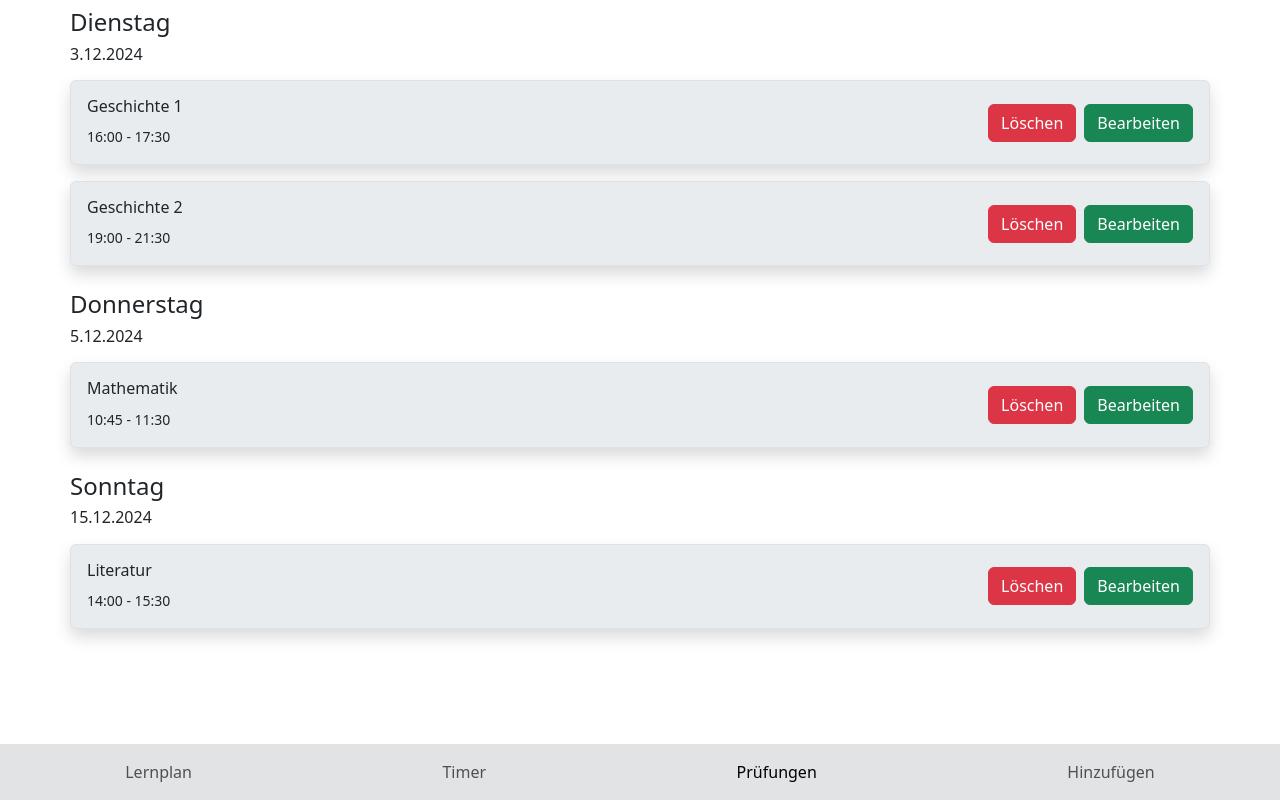
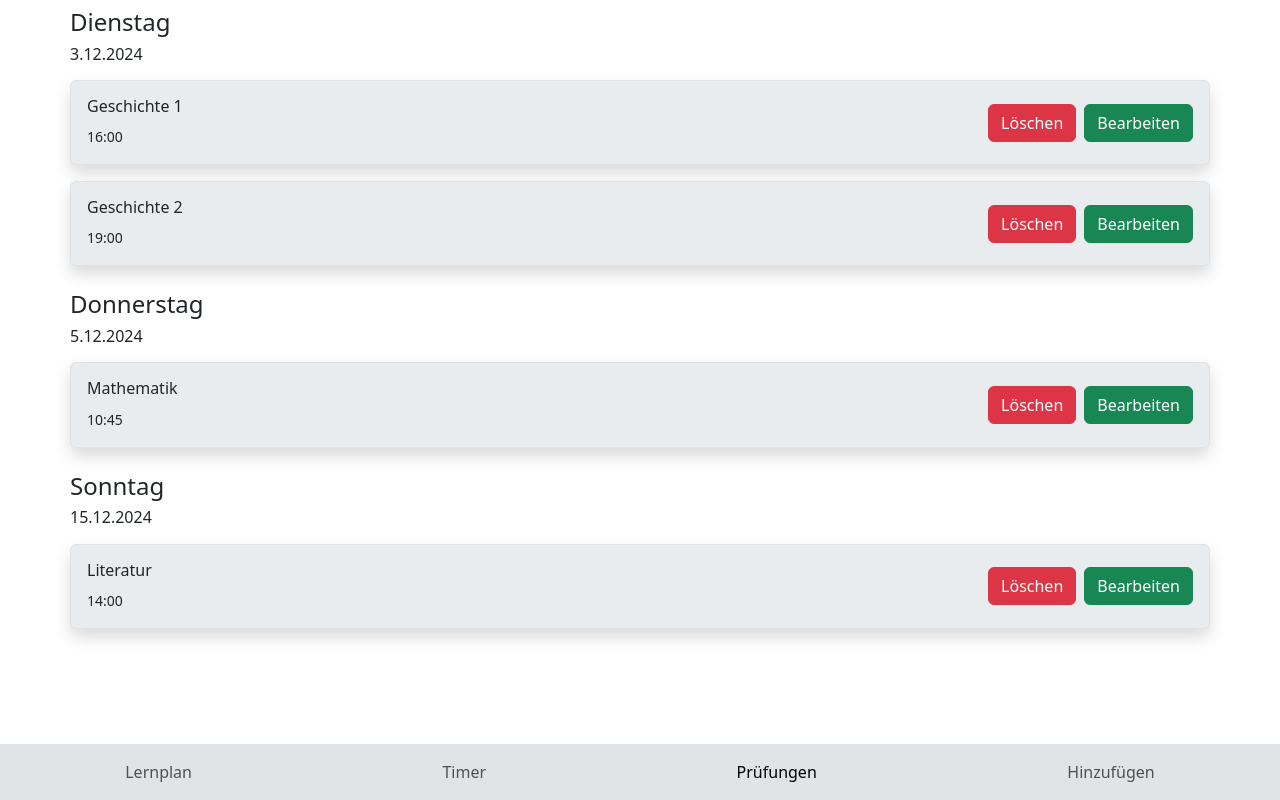
Before and after one commit to cdehnert18/Lernhelfer, a Vue app: page /pruefung in a window 1280 px wide. Built offline with nearby package versions, Linux system fonts and the light colour scheme.

Commit message:
- removed end of the exam

```diff
--- a/src/components/Exam.vue
+++ b/src/components/Exam.vue
@@ -1,6 +1,6 @@
 <script setup lang="ts">
 import { computed } from 'vue'
-import { defineComponent } from 'vue';
+import { defineComponent } from 'vue'
 
 defineComponent({
   name: 'ExamComponent',
@@ -9,15 +9,15 @@ defineComponent({
 const props = defineProps<{
   pruefung: string
   zeitraumStart: Date
-  zeitraumEnde: Date
 }>()
 
 const zeitraum = computed(() => {
-  const hoursStart = props.zeitraumStart.getHours().toString().padStart(2, '0');
-  const minutesStart = props.zeitraumStart.getMinutes().toString().padStart(2, '0');
-  const hoursEnde = props.zeitraumEnde.getHours().toString().padStart(2, '0');
-  const minutesEnde = props.zeitraumEnde.getMinutes().toString().padStart(2, '0');
-  const zeitraum = `${hoursStart}:${minutesStart} - ${hoursEnde}:${minutesEnde}`;
+  const hoursStart = props.zeitraumStart.getHours().toString().padStart(2, '0')
+  const minutesStart = props.zeitraumStart
+    .getMinutes()
+    .toString()
+    .padStart(2, '0')
+  const zeitraum = `${hoursStart}:${minutesStart}`
 
   return zeitraum
 })
--- a/src/components/ExamDay.vue
+++ b/src/components/ExamDay.vue
@@ -7,7 +7,6 @@ const props = defineProps<{
   pruefungen: {
     fach: string
     start: Date
-    ende: Date
   }[]
 }>()
 
@@ -40,7 +39,6 @@ const wochentag = computed(() => {
       class="mb-3"
       :pruefung="pruefung.fach"
       :zeitraumStart="pruefung.start"
-      :zeitraumEnde="pruefung.ende"
     ></Exam>
   </main>
 </template>
```
